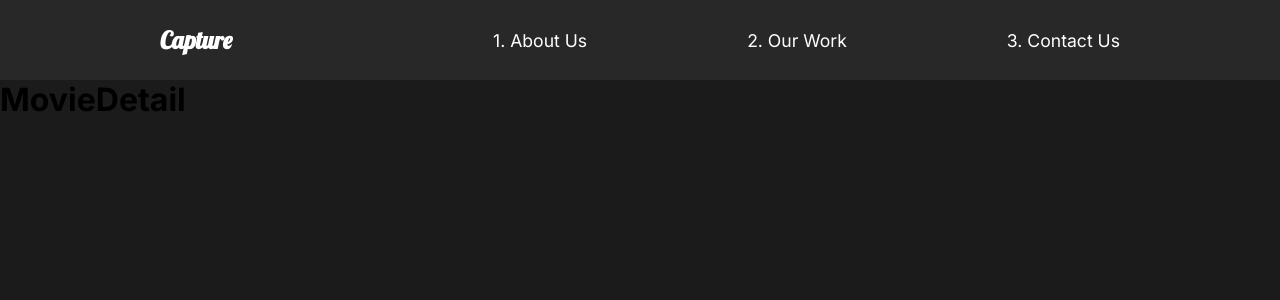
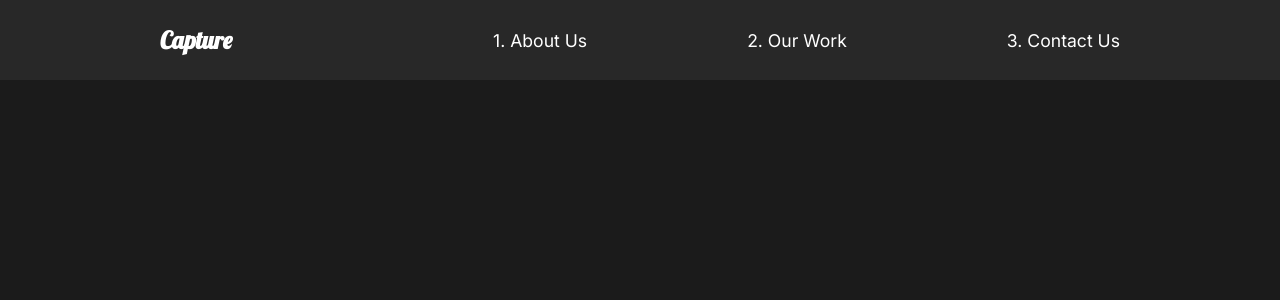
Before and after one commit to errolgh/capture-portfolio, a React (Create React App) app: page /work/1 in a window 1280 px wide. Shown: the top 300 px of the page. Built offline with nearby package versions, Linux system fonts and the light colour scheme.

Commit message:
Rendered 'dynamic' OurWork data

```diff
--- a/src/App.js
+++ b/src/App.js
@@ -32,4 +32,4 @@ function App() {
 }
 
 export default App;
-// Chapter 4, 11. Movie Details 00:03'43"
+// Chapter 4, 11. Movie Details 00:22'52"
--- a/src/pages/MovieDetail.js
+++ b/src/pages/MovieDetail.js
@@ -12,12 +12,27 @@ export default function MovieDetail(){
 
     useEffect(()=>{
         const currentMovie = movies.filter(stateMovie => stateMovie.url === url)
-        setMovie(currentMovie)
+        setMovie(currentMovie[0])
     }, [movies, url])
 
     return(
-        <div>
-            <h1>MovieDetail</h1>
-        </div>
+        <>
+            {movie && (
+                <StyledDetails>
+                    <StyledHeadLine>
+                        <h2>{movie.title}</h2>
+                        <img src={movie.mainImg} alt="movie"/>
+                    </StyledHeadLine>
+                </StyledDetails>
+            )}
+        </>
     )
 }
+
+const StyledDetails = styled.div`
+
+`
+
+const StyledHeadLine = styled.div`
+
+`
```
